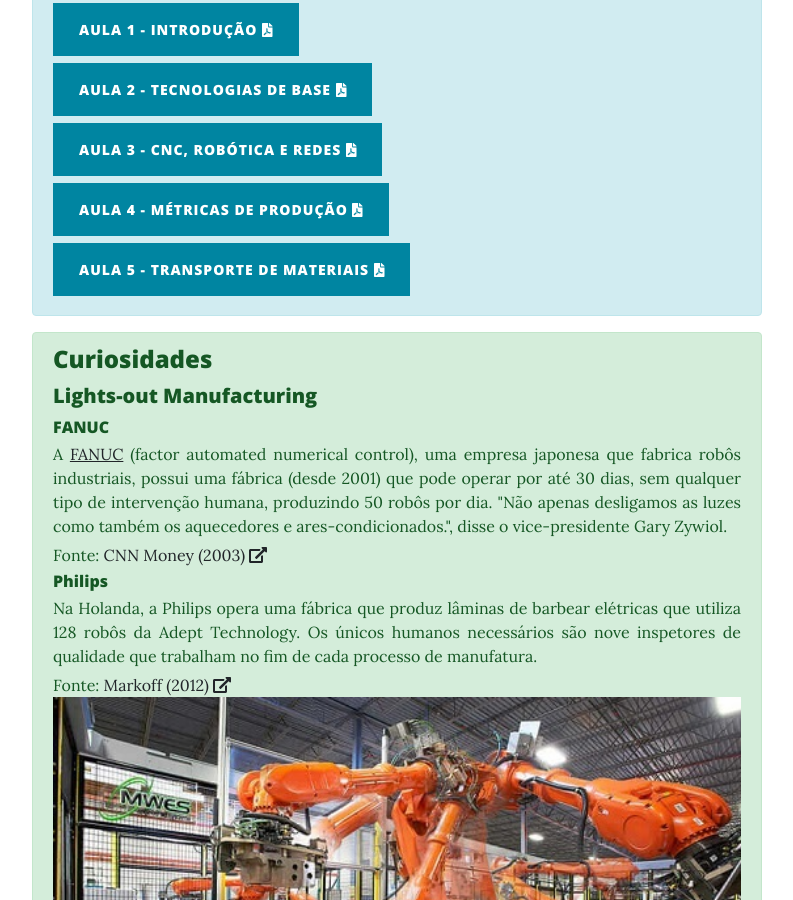
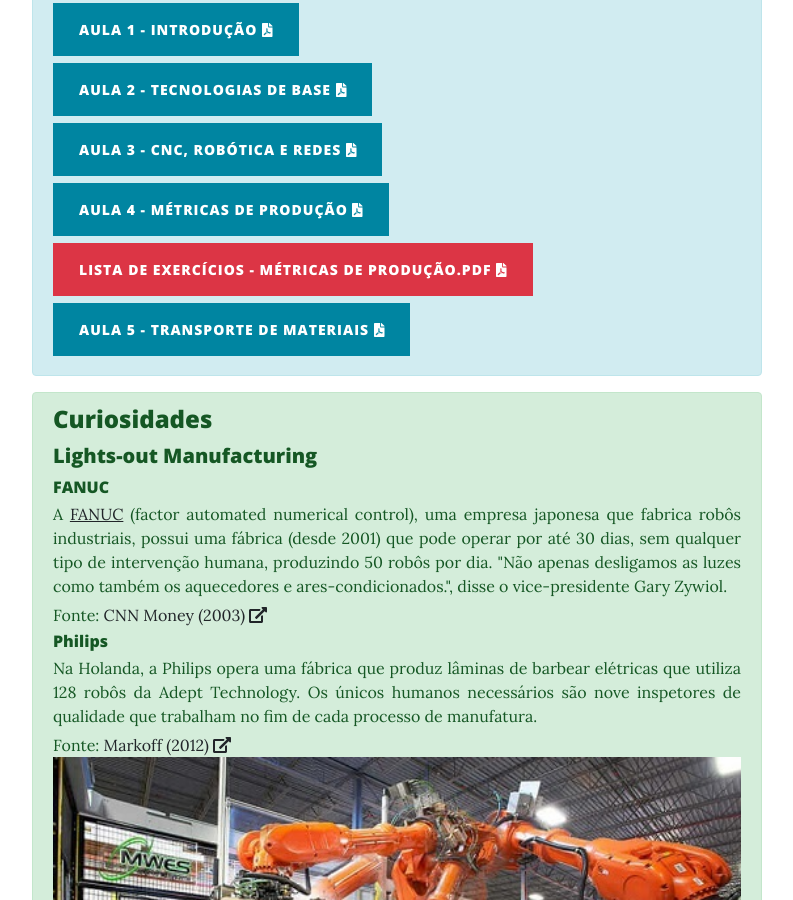
Before and after one commit to GuilhermeFroes/GuilhermeFroes.github.io, a Jekyll site: the page built from modules/sistemasFab.html, in a window 1280 px wide and 900 px high, scrolled down 1131 px. Shown: the whole window, without its empty margins (53-846 px from the left). Built offline with Jekyll 4.4.1, drawn with Linux system fonts in a browser that asks for light colours; nearby versions of some CDN libraries.

Commit message:
Lista SIF métricas

```diff
--- a/modules/sistemasFab.html
+++ b/modules/sistemasFab.html
@@ -76,7 +76,10 @@
   <a class="btn btn-primary module-file pdf" target="_blank" href="{{site.baseurl}}/modules/sistemasFab/SIF-Aula-2.pdf">Aula 2 - Tecnologias de Base</a> <br>
   <a class="btn btn-primary module-file pdf" target="_blank" href="{{site.baseurl}}/modules/sistemasFab/SIF-Aula-3.pdf">Aula 3 - CNC, Robótica e Redes</a> <br>
   <a class="btn btn-primary module-file pdf" target="_blank" href="{{site.baseurl}}/modules/sistemasFab/SIF-Aula-4.pdf">Aula 4 - Métricas de Produção</a> <br>
+
+  <a class="btn btn-danger module-file pdf" target="_blank" href="{{site.baseurl}}/modules/sistemasFab/SIF-Lista-Métricas.pdf">Lista de Exercícios - Métricas de Produção.pdf</a> <br>
   <a class="btn btn-primary module-file pdf" target="_blank" href="{{site.baseurl}}/modules/sistemasFab/SIF-Aula-5.pdf">Aula 5 - Transporte de Materiais </a>
+
 </div>
 
 <div class="alert alert-success" role="alert">
```
Also changed, not shown: 1 other file.
